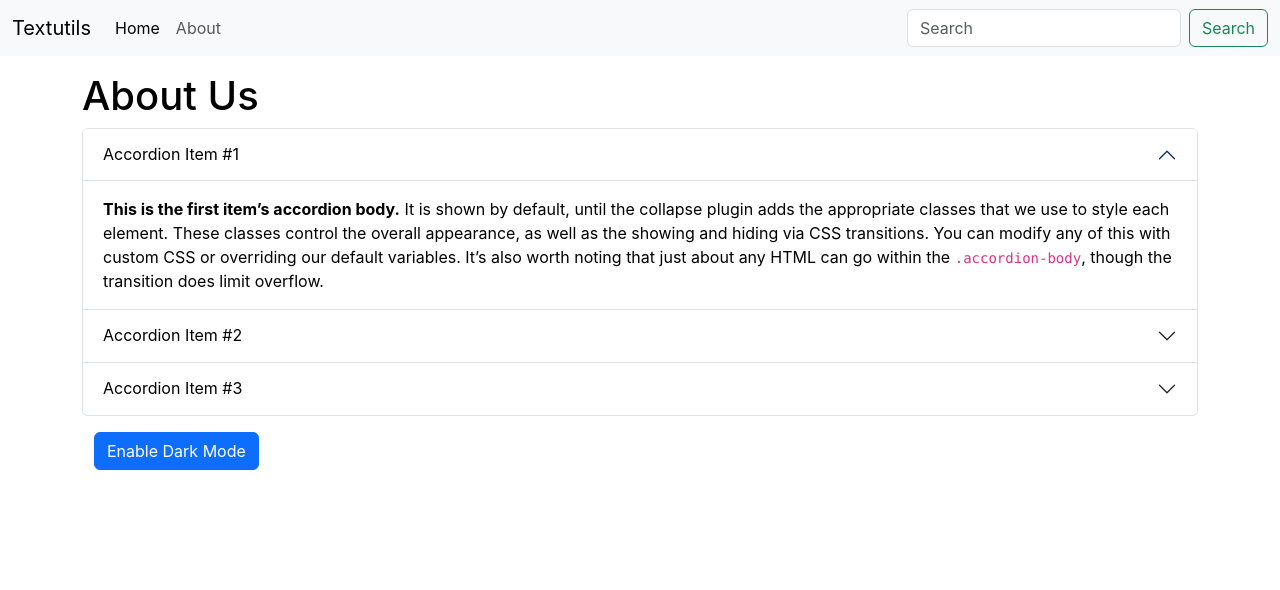
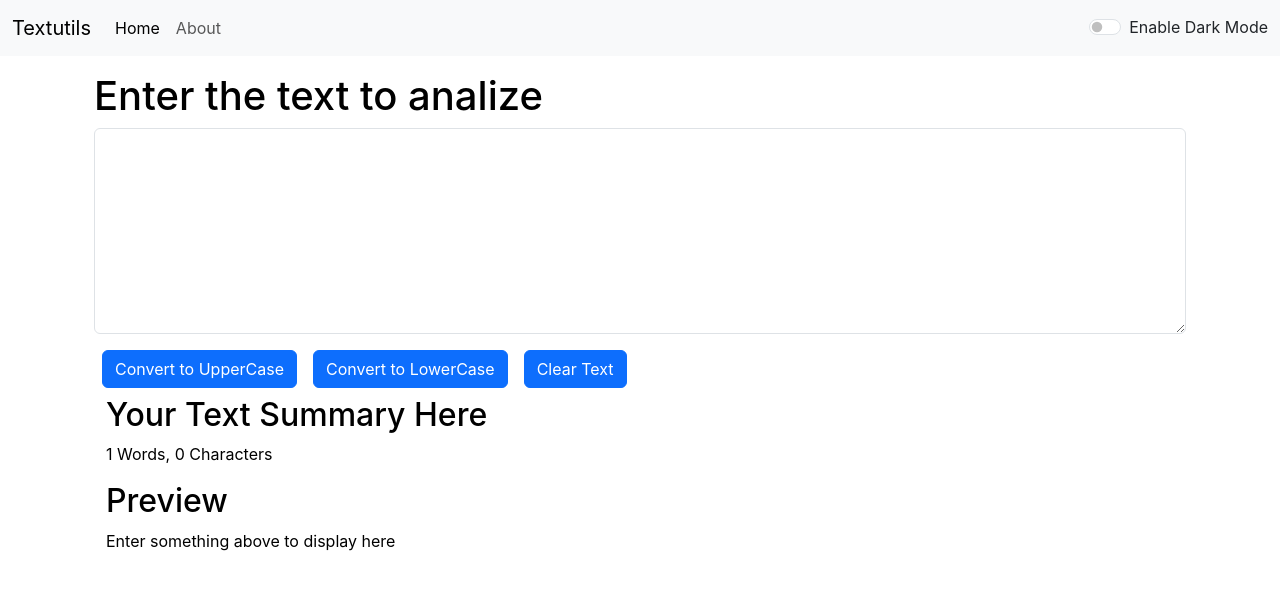
Before and after one commit to SaadIrshadd/React, a React (Create React App) app: page / in a window 1280 px wide. Shown: the top 590 px of the page. Built offline with nearby package versions, Linux system fonts and the light colour scheme.

Commit message:
Add files via upload

```diff
--- a/src/App.js
+++ b/src/App.js
@@ -1,18 +1,33 @@
 import "./App.css";
-import About from "./components/About";
+// import About from "./components/About";
 import Navbar from "./components/Navbar";
-// import TextForm from "./components/TextForm";
+import TextForm from "./components/TextForm";
+import React,{useState} from 'react'
+
 
 function App() {
+  const [DarkMode, setDarkMode] = useState('light')
+
+  const Switch= ()=>{
+    if(DarkMode==="light"){
+      setDarkMode("dark")
+      document.body.style.backgroundColor="black"
+    }
+    else{
+      setDarkMode("light")
+      document.body.style.backgroundColor="white"
+    }
+  }
+
   return (
     <>
-      <Navbar title="Textutils" about="About" />
+      <Navbar title="Textutils" about="About" mode={DarkMode} switchMode={Switch}/>
 
-      {/* <div className="container my-3">
-        <TextForm heading="Enter the text to analize" />
-      </div> */}
+      <div className="container my-3">
+        <TextForm heading="Enter the text to analize" mode={DarkMode}/>
+      </div>
 
-      <About/>
+      {/* <About/> */}
     </>
   );
 }
--- a/src/components/Navbar.js
+++ b/src/components/Navbar.js
@@ -1,15 +1,18 @@
 import React from "react";
 import PropTypes from "prop-types";
 
-//By this way you can set default values to the props
+//It is another method of passing props you can also set default values to the props
 //It is called destructuring method
 export default function Navbar({
   title = "Title text here",
   about = "About text here",
-}) {
+  mode,
+  switchMode
+})
+{
   return (
     <div>
-      <nav className="navbar navbar-expand-lg bg-body-tertiary">
+      <nav className={`navbar navbar-expand-lg navbar-${mode} bg-${mode}`}>
         <div className="container-fluid">
           <a className="navbar-brand" href="/">
             {title}
@@ -38,17 +41,22 @@ export default function Navbar({
                 </a>
               </li>
             </ul>
-            <form className="d-flex" role="search">
+            {/* <form className="d-flex" role="search">
               <input
                 className="form-control me-2"
                 type="search"
                 placeholder="Search"
                 aria-label="Search"
               />
-              <button className="btn btn-outline-success" type="submit">
+              <button className="btn btn-outline-light" type="submit">
                 Search
               </button>
-            </form>
+            </form> */}
+
+            <div className={`form-check form-switch text-${mode==="light"?"dark":"light"}`}>
+              <input className="form-check-input" onClick={switchMode} type="checkbox" role="switch" id="switchCheckDefault"/>
+              <label className="form-check-label" for="switchCheckDefault">{`Enable ${mode==="light"?"Dark":"Light"} Mode`}</label>
+            </div>
           </div>
         </div>
       </nav>
--- a/src/components/TextForm.js
+++ b/src/components/TextForm.js
@@ -1,28 +1,52 @@
-import React,{useState} from "react";
+import React, { useState } from "react";
 
 export default function TextForm(props) {
-    const [text, setText] = useState('Enter text here');
+  const [text, setText] = useState("");
 
-    const UpperCase= ()=>{
-       let upperCase=text.toUpperCase();
+  const UpperCase = () => {
+    let upperCase = text.toUpperCase();
     setText(upperCase);
+  };
+
+  const LowerCase = () => {
+    let upperCase = text.toLowerCase();
+    setText(upperCase);
+  };
+
+  const clearText= ()=>{
+    setText("");
   }
-
-    const handleOnchange= (event)=>{
+  const handleOnchange = (event) => {
     setText(event.target.value);
-    }
+  };
 
   return (
-        <div>
-        <h1>
-          {props.heading}
-        </h1>
+    <>
+      <div className="container"  style={{color:props.mode==="dark"?"white":"black"}}>
+        <h1>{props.heading}</h1>
         <div className="mb-3">
-        <textarea className="form-control" onChange={handleOnchange} value={text} id="exampleFormControlTextarea1" rows="8">
+          <textarea className="form-control" style={{ backgroundColor: props.mode === "light" ? "white" : "grey" , color:props.mode==="light"?"black":"light"}} onChange={handleOnchange} value={text} id="exampleFormControlTextarea1" rows="8">
 
           </textarea>
         </div>
-      <button className="btn btn-primary" onClick={UpperCase}>Convert to UpperCase</button>
+        <button className="btn btn-primary mx-2" onClick={UpperCase}>
+          Convert to UpperCase
+        </button>
+        <button className="btn btn-primary mx-2" onClick={LowerCase}>
+          Convert to LowerCase
+        </button>
+        <button className="btn btn-primary mx-2" onClick={clearText}>
+          Clear Text
+        </button>
+      <br></br>
+      <div className="container my-2">
+        <h2>Your Text Summary Here</h2>
+        <p>{text.split(" ").length} Words, {text.length} Characters</p>
+
+        <h2>Preview</h2>
+        <p>{text===""?"Enter something above to display here":text}</p>
       </div>
+      </div>
+    </>
   );
 }
```
Lines whose indentation alone changed are shown as unchanged.
